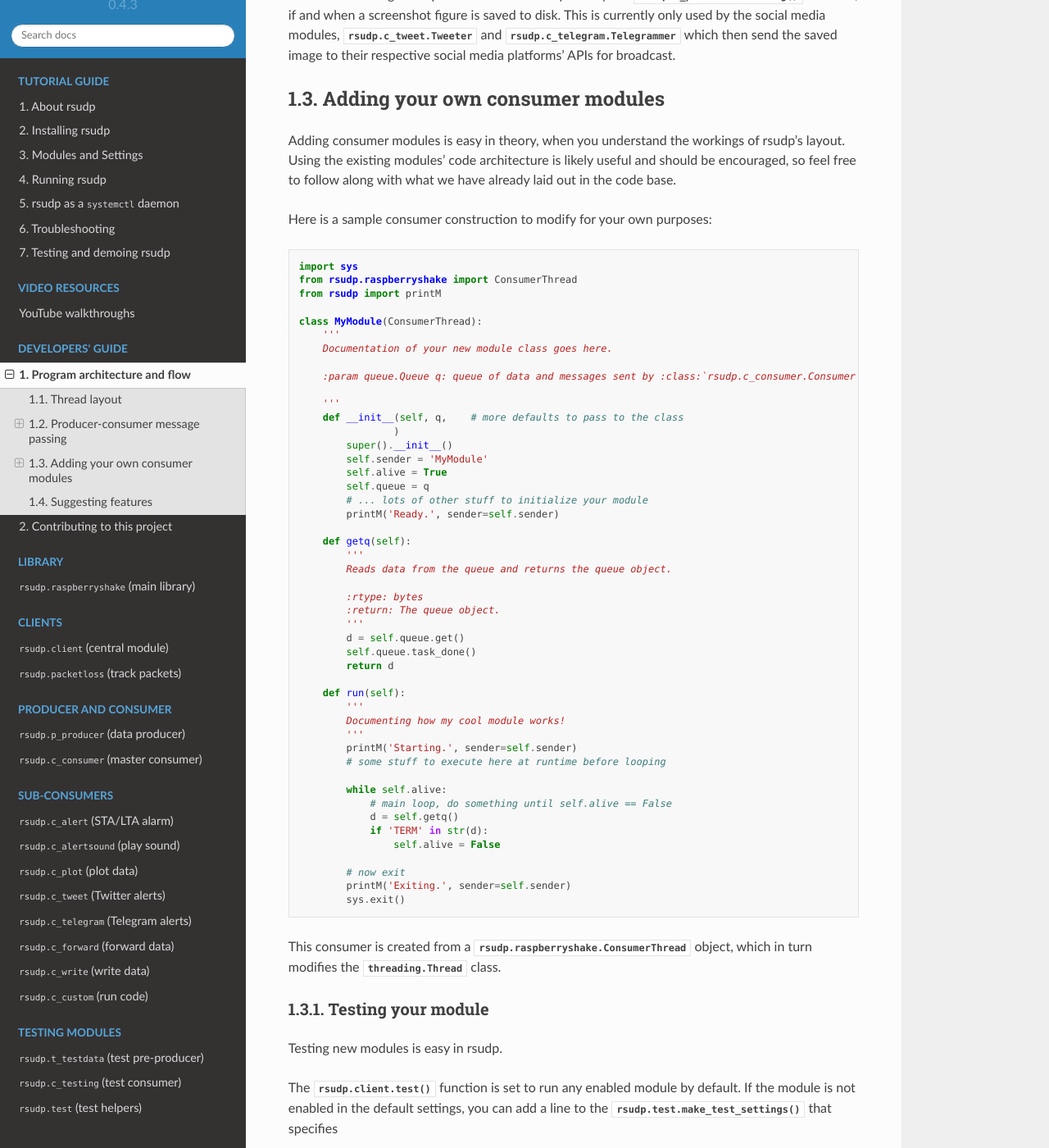
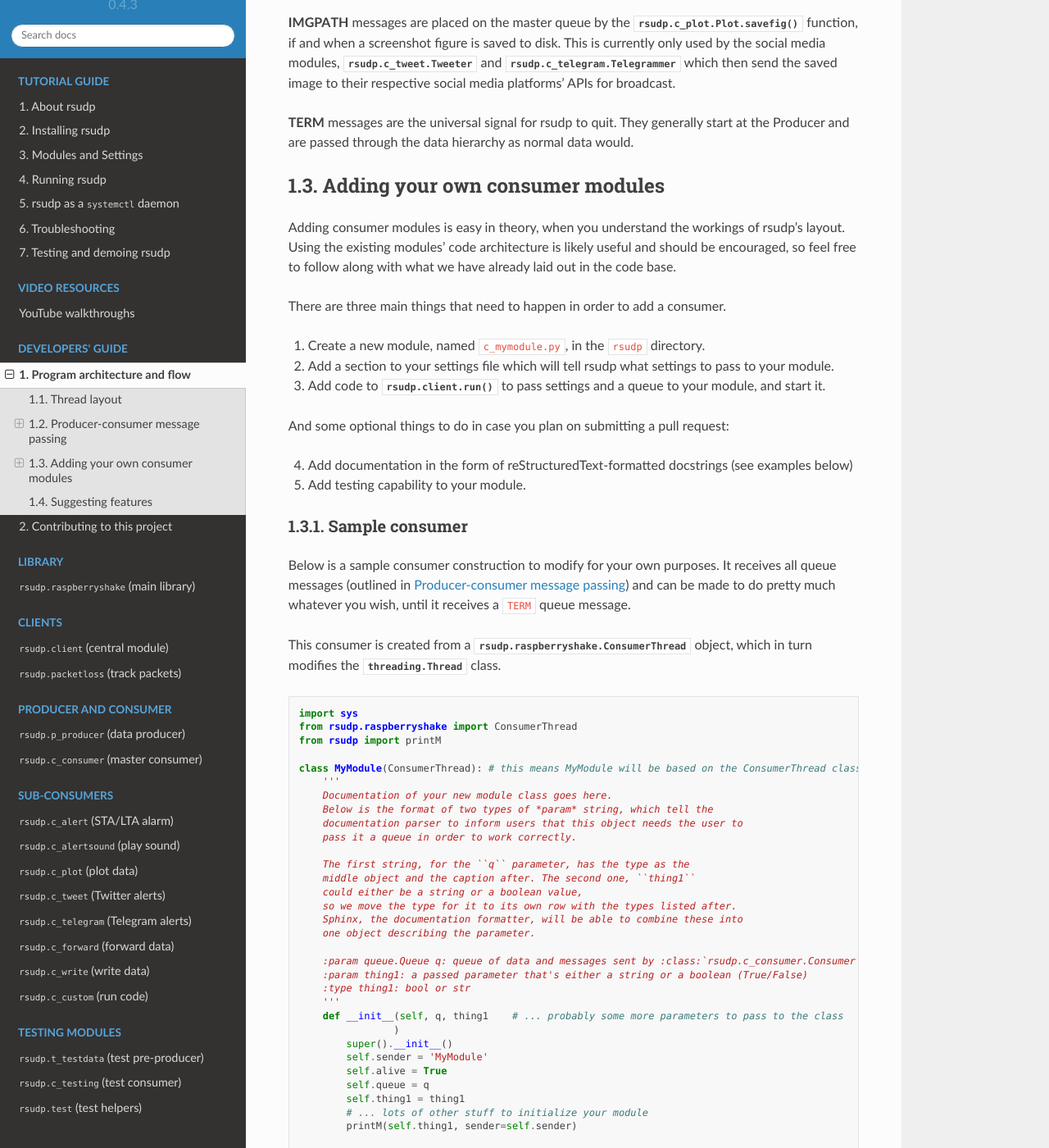
Before and after one commit to raspishake/rsudp, a Sphinx documentation site: the page built from docs/theory.rst, in a window 1280 px wide and 1400 px high, scrolled down 2265 px. Shown: the whole window at 82% size. Built offline with Sphinx 7.4.7 and the Read the Docs theme 2.0.0, drawn with Linux system fonts in a browser that asks for light colours; the version number is read from the project's files by our own code; some of the changed text lies outside the part shown.

Commit message:
adding examples

```diff
--- a/docs/theory.rst
+++ b/docs/theory.rst
@@ -79,6 +79,7 @@ Currently, the message types are as follows.
  ALARM     ``b'ALARM 2020-02-23T06:56:40.598944Z'``
  RESET     ``b'RESET 2020-02-23T06:56:55.435214Z'``
  IMGPATH   ``b'IMGPATH 2020-02-23T06:59:19.211704Z /home/pi/rsudp/screenshots/R24FA-2020-02-23-065919.png'``
+ TERM      ``b'TERM'``
 ========= ==========================================
 
 **ALARM** messages are sent by :py:class:`rsudp.p_producer.Producer`
@@ -102,6 +103,10 @@ modules, :py:class:`rsudp.c_tweet.Tweeter` and
 :py:class:`rsudp.c_telegram.Telegrammer` which then send the saved image
 to their respective social media platforms' APIs for broadcast.
 
+**TERM** messages are the universal signal for rsudp to quit.
+They generally start at the Producer and are passed through the
+data hierarchy as normal data would.
+
 
 .. _add_your_own:
 
@@ -113,7 +118,29 @@ workings of rsudp's layout. Using the existing modules' code architecture
 is likely useful and should be encouraged, so feel free to follow along
 with what we have already laid out in the code base.
 
-Here is a sample consumer construction to modify for your own purposes:
+There are three main things that need to happen in order to add a consumer.
+
+1. Create a new module, named ``c_mymodule.py``, in the ``rsudp`` directory.
+2. Add a section to your settings file which will tell rsudp what settings to pass to your module.
+3. Add code to :py:func:`rsudp.client.run` to pass settings and a queue to your module, and start it.
+
+And some optional things to do in case you plan on submitting a pull request:
+
+4. Add documentation in the form of reStructuredText-formatted docstrings (see examples below)
+5. Add testing capability to your module.
+
+
+Sample consumer
+=================================================
+
+Below is a sample consumer construction to modify for your own purposes.
+It receives all queue messages (outlined in :ref:`producer-consumer`)
+and can be made to do pretty much whatever you wish,
+until it receives a ``TERM`` queue message.
+
+This consumer is created from a
+:py:class:`rsudp.raspberryshake.ConsumerThread` object,
+which in turn modifies the :py:class:`threading.Thread` class.
 
 .. code-block:: python
 
@@ -121,25 +148,42 @@ Here is a sample consumer construction to modify for your own purposes:
     from rsudp.raspberryshake import ConsumerThread
     from rsudp import printM
 
-    class MyModule(ConsumerThread):
+    class MyModule(ConsumerThread): # this means MyModule will be based on the ConsumerThread class
         '''
         Documentation of your new module class goes here.
+        Below is the format of two types of *param* string, which tell the
+        documentation parser to inform users that this object needs the user to
+        pass it a queue in order to work correctly.
+
+        The first string, for the ``q`` parameter, has the type as the
+        middle object and the caption after. The second one, ``thing1``
+        could either be a string or a boolean value,
+        so we move the type for it to its own row with the types listed after.
+        Sphinx, the documentation formatter, will be able to combine these into
+        one object describing the parameter.
 
         :param queue.Queue q: queue of data and messages sent by :class:`rsudp.c_consumer.Consumer`
-
+        :param thing1: a passed parameter that's either a string or a boolean (True/False)
+        :type thing1: bool or str
         '''
-        def __init__(self, q,    # more defaults to pass to the class
+        def __init__(self, q, thing1    # ... probably some more parameters to pass to the class
                     )
             super().__init__()
             self.sender = 'MyModule'
             self.alive = True
             self.queue = q
+            self.thing1 = thing1
             # ... lots of other stuff to initialize your module
-            printM('Ready.', sender=self.sender)
+            printM(self.thing1, sender=self.sender)
 
         def getq(self):
             '''
             Reads data from the queue and returns the queue object.
+
+            Since this function returns something, it has return
+            strings (*rtype* stands for return type) so that the
+            user reading the documentation knows what they'll get
+            back if they call it.
 
             :rtype: bytes
             :return: The queue object.
@@ -150,7 +194,11 @@ Here is a sample consumer construction to modify for your own purposes:
 
         def run(self):
             '''
-            Documenting how my cool module works!
+            Documenting how my cool module runs!
+
+            Right now, its only function is to get and read queue messages
+            to see if one of them has the ``TERM`` message in it,
+            at which point it quits.
             '''
             printM('Starting.', sender=self.sender)
             # some stuff to execute here at runtime before looping
@@ -165,9 +213,58 @@ Here is a sample consumer construction to modify for your own purposes:
             printM('Exiting.', sender=self.sender)
             sys.exit()
 
-This consumer is created from a
-:py:class:`rsudp.raspberryshake.ConsumerThread` object,
-which in turn modifies the :py:class:`threading.Thread` class.
+
+Adding your module to the settings file
+=================================================
+
+An example settings section is given here.
+As a reminder, each settings section except the last one
+is required to have a comma after its closing brace to conform
+to JSON standards.
+Here let's assume this is not the last JSON section,
+so we include the comma:
+
+.. code-block:: json
+
+    "mymodule": {
+        "enabled": true,
+        "thing1": "first thing"},
+
+
+Adding your module to `client.py`
+=================================================
+
+Since all modules are started from the client's :py:func:`rsudp.client.run`
+function, you will need to add a section of code to the client to tell it
+how to start your module.
+An example based on the JSON section above is given here.
+
+.. code-block:: python
+
+    from c_mymodule import MyModule
+
+    # ... lots of other stuff in client.py
+
+    def run(settings, debug):
+
+        # ... setting up other modules
+
+        if settings['mymodule']['enabled']:
+            # first, gather settings
+            thing1 = settings['mymodule']['thing1']
+            # then, set up queue
+            q = mk_q()
+            # then, start a MyModule instance with the settings you got earlier
+            mymod = MyModule(q=q, thing1=thing1)
+            # now, pass this instance to the process list to be started below
+            mk_p(mymod)
+
+        # ...
+
+        # this part already exists, but just to show you where in sequence your code should be:
+        start()
+
+        # ...
 
 
 .. _add_testing:
@@ -175,7 +272,7 @@ which in turn modifies the :py:class:`threading.Thread` class.
 Testing your module
 =================================================
 
-Testing new modules is easy in rsudp.
+Formal testing of new modules is easy in rsudp.
 
 The :py:func:`rsudp.client.test` function is set to run any enabled
 module by default. If the module is not enabled in the default
```
Also changed, not shown: other parts of docs/theory.rst (+1 -4 lines).
